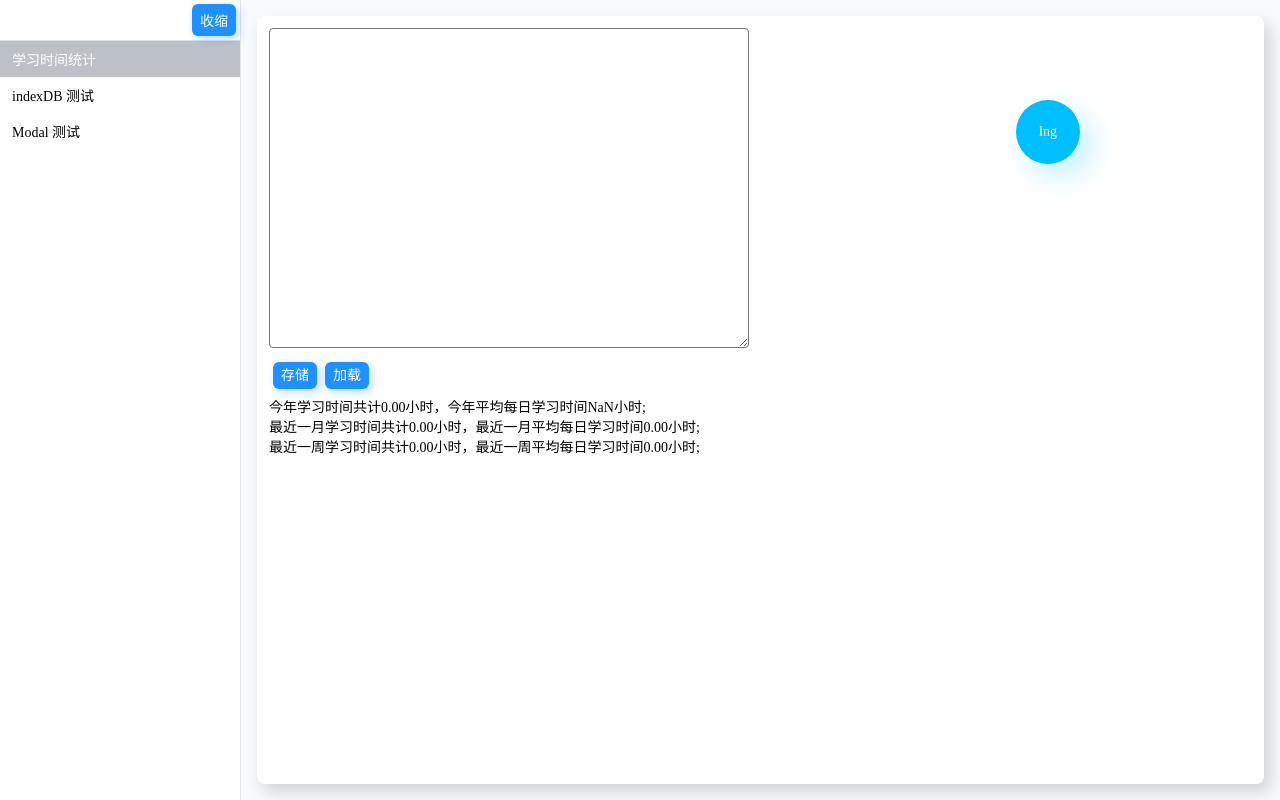
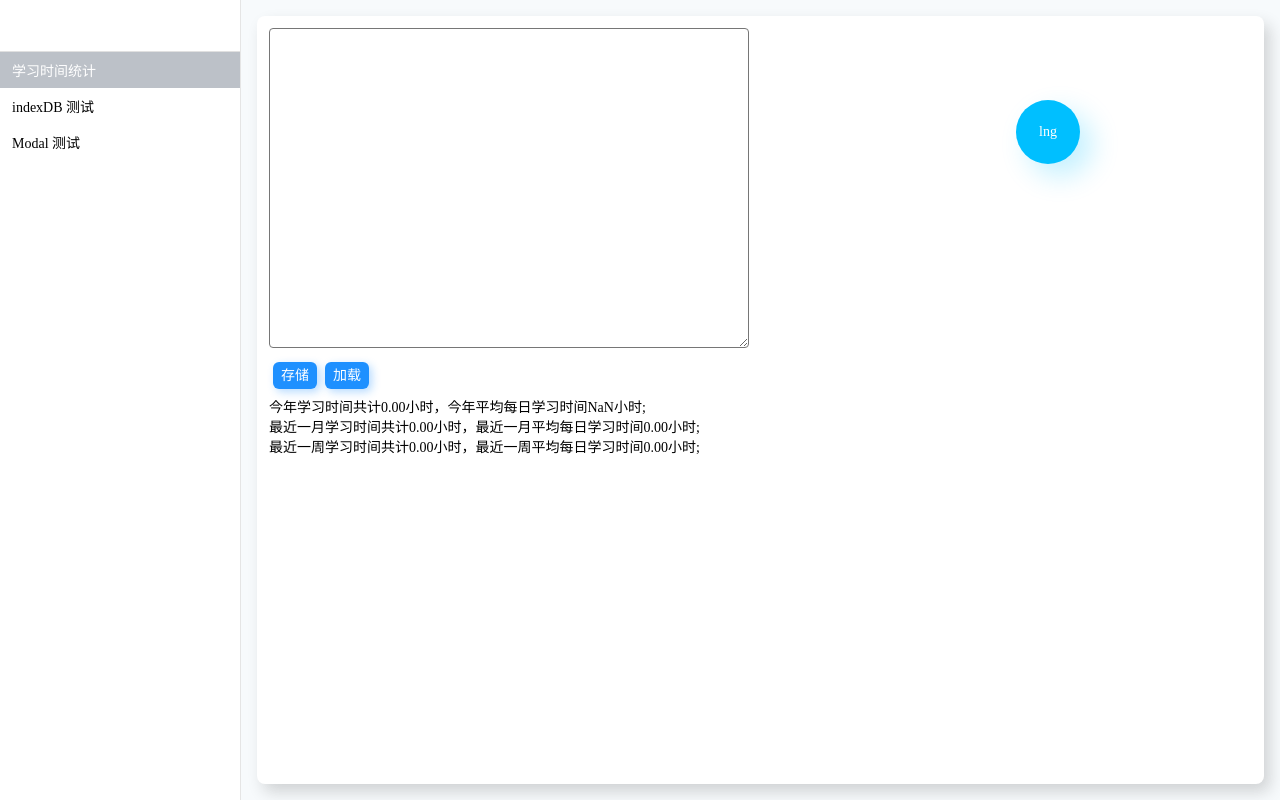
Before and after one commit to yicheny/y-toys, a React (Create React App) app: page /time-total in a window 1280 px wide. Built offline with nearby package versions, Linux system fonts and the light colour scheme; a web font is replaced by a local one.

Commit message:
update Menu调整收缩扩展的交互逻辑

```diff
--- a/src/components/Menu/index.scss
+++ b/src/components/Menu/index.scss
@@ -30,7 +30,7 @@
   }
 
   &-header{
-    //padding:12px;
+    padding:12px;
     display: flex;
     justify-content: flex-end;
     border-bottom:1px solid rgba(0,0,0,0.12)
@@ -43,18 +43,24 @@
   }
 }
 
-.c-menu-shrink{
+.c-menu-tip{
   overflow: hidden;
+  display: flex;
+  align-items: center;
   &.expand{
     width:0;
+    //.c-menu-item{
+    //  pointer-events: none;
+    //}
   }
 
   &-btn{
     border:1px solid rgba(0,0,0,0.24);
-    padding:16px 4px;
+    padding:24px 4px;
     border-radius: 0 12px 12px 0;
     background: #fff;
     cursor:pointer;
     writing-mode:vertical-rl;
+    box-shadow: 0 2px 8px #d0d7de;
   }
 }
--- a/src/components/Menu/index.tsx
+++ b/src/components/Menu/index.tsx
@@ -1,9 +1,8 @@
-import React from "react";
+import React, {useCallback, useState} from "react";
 import {useLocation, useNavigate} from "react-router-dom";
 import './index.scss'
 import clsx from "clsx";
-import {useToggle} from "../../hooks";
-import {Button} from "../index";
+import {Icon} from "../index";
 
 type MenuOption = {
     text: string,
@@ -14,29 +13,31 @@ interface MenuProps {
     options: MenuOption[],
     className?: string,
     style?: React.CSSProperties,
-    defaultShrink: boolean,
-    shrinkText:string,
-    expandText:string
+    defaultShrink?: boolean,
+    shrinkText?:string,
+    expandText?:string
 }
 
 Menu.defaultProps = {
-    defaultShrink: false
+    shrinkText:"收缩",
+    expandText:"展开"
 }
 
 export default function Menu(props: MenuProps): JSX.Element {
+    const {defaultShrink=false} = props;
     const {pathname} = useLocation();
     const navigate = useNavigate();
-    const { show:shrink, open:toShrink, close:toExpand } = useToggle(props.defaultShrink);
+    const {shrink,toggle,onEnter,onOut,rootShrink} = useControl(defaultShrink);
 
-    return <>
-        <div className={clsx('c-menu', props.className, {shrink})} style={props.style}>
+    return < >
+        <div className={clsx('c-menu', props.className, {shrink})} style={props.style} onMouseLeave={onOut}>
             <div className="c-menu-header">
-                <Button onClick={toShrink}>{props.shrinkText}</Button>
-                {/*<Icon name={'fixed'}
+                {/*<Button onClick={toShrink}>{props.shrinkText}</Button>*/}
+                <Icon name={'fixed'}
                       size={24}
-                      className={clsx({shrink})}
+                      className={clsx({shrink:rootShrink})}
                       style={{cursor: "pointer"}}
-                      onClick={toggleShrink}/>*/}
+                      onClick={toggle}/>
             </div>
             <div className="c-menu-content">
                 {
@@ -50,12 +51,58 @@ export default function Menu(props: MenuProps): JSX.Element {
                 }
             </div>
         </div>
-        <div className={clsx('c-menu-shrink',{expand:!shrink})}>
-            <div className="c-menu-shrink-btn"
-                 onClick={toExpand}
-            >
+        <div className={clsx('c-menu-tip',{expand:!shrink})}>
+            <div className="c-menu-tip-btn" onMouseEnter={onEnter}>
                 {props.expandText}
             </div>
         </div>
     </>
 }
+
+const sleep = 100;
+function useControl(defaultValue:boolean){
+    const [rs,setRs] = useState<boolean>(defaultValue);//rootShrink
+    const [ds,setDs] = useState<boolean>(false);//dynamicShrink
+
+    const toShrink = useCallback(()=>{
+        setRs(true)
+        setDs(true)
+    },[]);
+    const toExpand = useCallback(()=>{
+        setRs(false)
+        setDs(false)
+    },[]);
+
+    const toggle = useCallback(()=>{
+        if(rs){
+            setRs(false)
+            setDs(false)
+        }else{
+            setRs(true)
+            setDs(true)
+        }
+    },[rs])
+
+    const onEnter = useCallback(()=>{
+        // console.log(rs,'enter');
+        if(rs){
+            const timeId = setTimeout(()=>{
+                setDs(false)
+                clearTimeout(timeId)
+            },sleep)
+        }
+    },[rs])
+
+    const onOut = useCallback(()=>{
+        // console.log(rs,'out');
+        if(rs){
+            const timeId = setTimeout(()=>{
+                setDs(true)
+                clearTimeout(timeId)
+            },sleep)
+        }
+    },[rs])
+
+    // console.log('rs',rs,'ds',ds)
+    return {shrink: rs && ds,rootShrink:rs,toShrink,toExpand,onEnter,onOut,toggle}
+}
```
